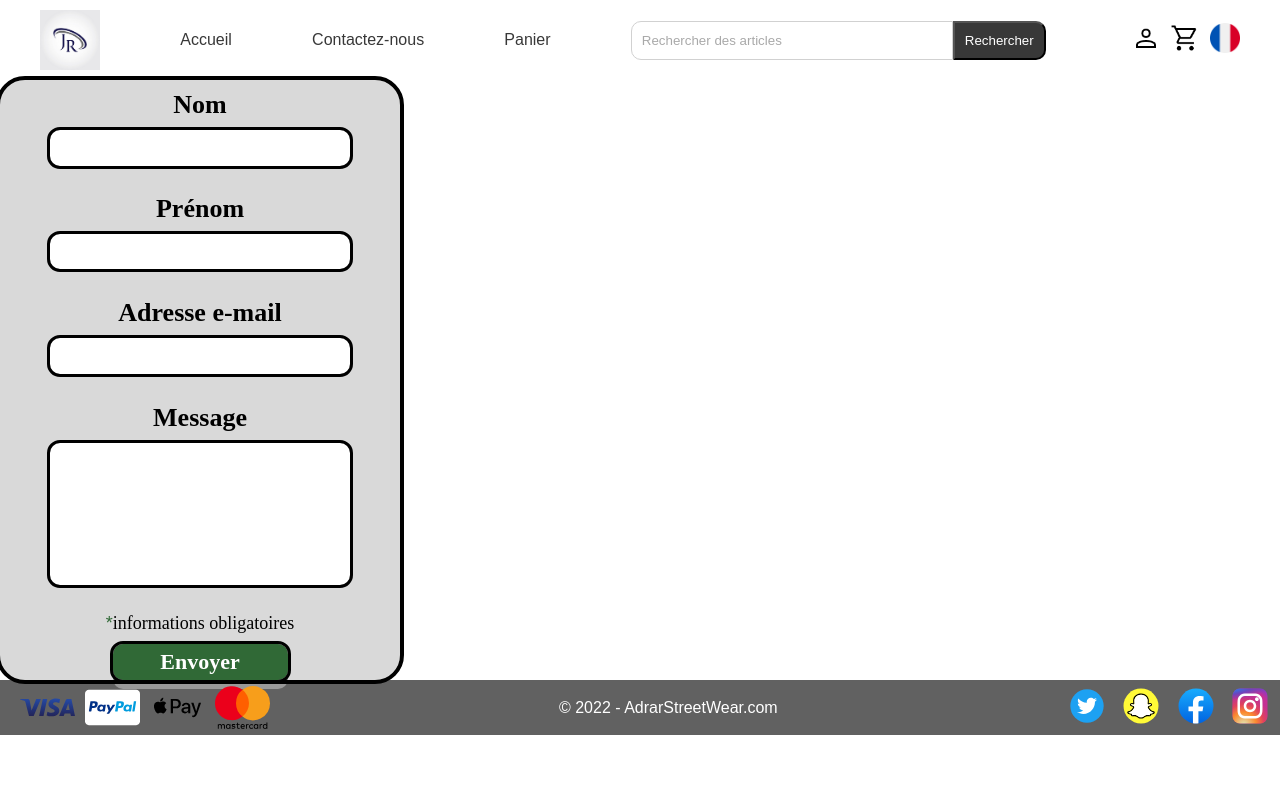
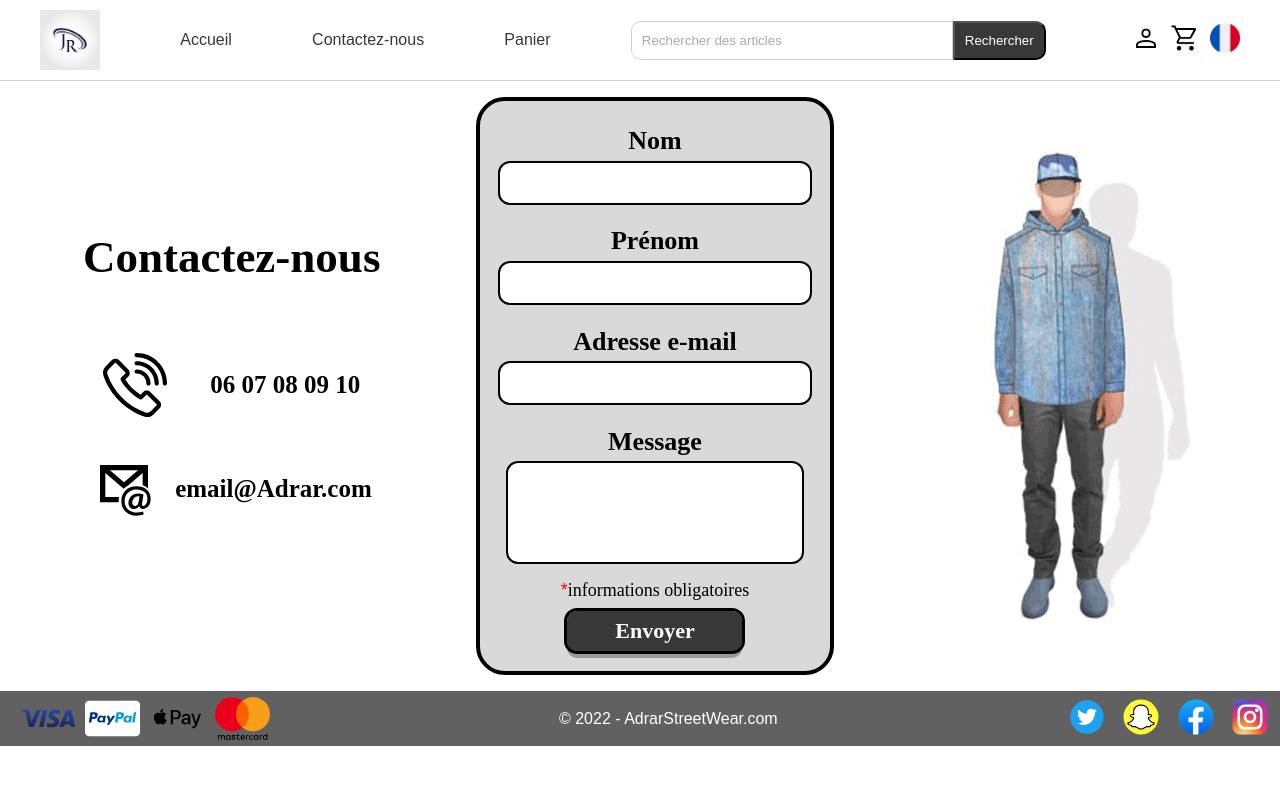
Before and after one commit to Jordyrta/structure_dev, a PHP site: page /formulaire.html in a window 1280 px wide. Shown: the top 785 px of the page. Run offline with PHP 8.4, Linux system fonts and the light colour scheme.

Commit message:
Ajout Contact

```diff
--- /dev/null
+++ b/3_Mon_Projet_Fil_Rouge/6_Front-end/AdrarStreetWear/contact.css
@@ -0,0 +1,204 @@
+* {
+    margin: 0;
+    font-family: "Jost", sans-serif;
+}
+
+/**************************     NavBar     **************************/
+
+.lien-accueil {
+    text-decoration: none;
+    color: #383838;
+}
+
+.nav {
+    padding: 10px 0px;
+    display: flex;
+    justify-content: space-around;
+    align-items: center;
+    background-color: white;
+    border-bottom: 1px solid #d1d1d1;
+}
+
+.JR-logo {
+    height: 60px;
+}
+
+.search {
+    display: flex;
+}
+
+.search-box {
+    width: 300px;
+    padding: 10px;
+    border-top-left-radius: 10px;
+    border-bottom-left-radius: 10px;
+    border: 1px solid #d1d1d1;
+    color: #a9a9a9;
+}
+
+.search-btn {
+    padding: 10px 10px;
+    border-top-right-radius: 10px;
+    border-bottom-right-radius: 10px;
+    cursor: pointer;
+    background: #383838;
+    color: #ffff;
+}
+
+.search-box::placeholder {
+    color: #a9a9a9;
+}
+
+.utilisateur img {
+    margin-left: 5px;
+    width: 30px;
+}
+
+
+/******* Formulaire *******/
+
+.section-formulaire {
+    display: flex;
+    justify-content: space-around;
+    align-items: center;
+    border: none;
+    margin: 20px 0;
+}
+
+.titre-contact {
+    font-family: "Jost";
+    font-size: 45px;
+    font-weight: 700;
+    margin-bottom: 50px;
+}
+
+.contact {
+    display: flex;
+    flex-direction: column;
+    align-items: center;
+    margin: 0px 65px;
+}
+
+.telephone {
+    display: flex;
+    align-items: center;
+    justify-content: space-around;
+    margin: 20px 0;
+    width: 300px;
+}
+
+.email {
+    display: flex;
+    align-items: center;
+    justify-content: space-around;
+    margin: 20px 0;
+    width: 300px;
+}
+
+.num {
+    font-family: "Jost";
+    font-size: 25px;
+    font-weight: 600;
+}
+
+.mail {
+    font-family: "Jost";
+    font-size: 25px;
+    font-weight: 600;
+}
+
+.form {
+    display: flex;
+    flex-direction: column;
+    align-items: center;
+    background-color: #d9d9d9;
+    border-radius: 25px;
+    outline: 4px solid #000000;
+    padding: 20px;
+}
+
+.textform {
+    outline: 2px solid #000000;
+    padding: 0;
+    border: none;
+    height: 40px;
+    border-radius: 10px;
+    text-align: center;
+    font-size: 24px;
+}
+
+.text {
+    font-family: "Jost";
+    font-size: 26px;
+    font-weight: 700;
+    text-align: center;
+    height: 32px;
+    width: 200px;
+    margin: 5px 0;
+}
+
+.message {
+    outline: 2px solid #000000;
+    border: none;
+    resize: none;
+    height: 95px;
+    width: 290px;
+    border-radius: 10px;
+    font-size: 24px;
+}
+
+.btn_envoyer {
+    font-family: "Jost";
+    font-size: 22px;
+    font-weight: 700;
+    text-align: center;
+    color: white;
+    width: 175px;
+    height: 40px;
+    background: #383838;
+    outline: 3px solid #000000;
+    border: none;
+    border-radius: 10px;
+    transition: all 0.2s ease-in-out;
+    box-shadow: 0 7px #999;
+    cursor: pointer;
+}
+
+.btn_envoyer:active {
+    box-shadow: 0 5px #666;
+    transform: translateY(4px);
+    transform: scale(0.9);
+}
+
+.etoile {
+    margin-bottom: 10px;
+    font-family: "Jost";
+    font-weight: 400;
+    font-size: 18px;
+}
+
+.star {
+    color: red;
+}
+
+/******* Vrai footer *******/
+
+.logo-reseaux {
+    height: 40px;
+    margin-right: 10px;
+}
+
+.footer-credit {
+    display: flex;
+    justify-content: space-between;
+    align-items: center;
+    flex-direction: row;
+    color: white;
+    background: #383838ca;
+}
+
+.logo-payement {
+    display: flex;
+    margin-left: 10px;
+    height: 55px;
+}
--- a/3_Mon_Projet_Fil_Rouge/6_Front-end/AdrarStreetWear/formulaire.html
+++ b/3_Mon_Projet_Fil_Rouge/6_Front-end/AdrarStreetWear/formulaire.html
@@ -4,14 +4,14 @@
     <meta charset="UTF-8">
     <meta http-equiv="X-UA-Compatible" content="IE=edge">
     <meta name="viewport" content="width=device-width, initial-scale=1.0">
-    <link rel="stylesheet" href="style.css">
+    <link rel="stylesheet" href="contact.css">
     <title>Document</title>
 </head>
 <body>
     <header>
         <nav>
           <div class="nav">
-            <img src="Image/jr_logo.jpg" class="JR-logo" alt="">
+            <img src="image/jr_logo.jpg" class="JR-logo" alt="">
 
             <a class="lien-accueil" href="accueil.html">Accueil</a>
             <a class="lien-accueil" href="formulaire.html">Contactez-nous</a>
@@ -23,15 +23,29 @@
             </div>
 
             <div>
-              <a class="utilisateur" href="#"><img src="Image/utilisateur.png" alt=""></a>
-              <a class="utilisateur" href="#"><img src="Image/panier.png" alt=""></a>
-              <a class="utilisateur"><img src="Image/france.png" alt=""></a>
+              <a class="utilisateur" href="#"><img src="image/utilisateur.png" alt=""></a>
+              <a class="utilisateur" href="#"><img src="image/panier.png" alt=""></a>
+              <a class="utilisateur"><img src="image/france.png" alt=""></a>
             </div>
           </div>
         </nav>
     </header>
 
-    <div class="div-formulaire">
+    <section class="section-formulaire">
+        <div class="contact">
+          <h2 class="titre-contact">Contactez-nous</h2>
+
+          <div class="telephone">
+            <img class="svg" src="image/telephone.svg" alt="">
+            <p class="num">06 07 08 09 10</p>
+          </div>
+
+          <div class="email">
+            <img class="svg" src="image/email.svg" alt="">
+            <p class="mail">email@Adrar.com</p>
+          </div>
+        </div>
+
         <form class="form" action="contact.php" method="POST">
           <p class="text">Nom</p>
           <input type="text" name="nom" class="textform">
@@ -48,15 +62,17 @@
           <p class="etoile"><span class="star">*</span>informations obligatoires</p>
           <input type="submit" value="Envoyer" class="btn_envoyer">
         </form>
-    </div>
+
+        <img src="image/teeshirt.gif" alt="">
+    </section>
 
     <footer>
         <div class="footer-credit">
             <div class="logo-payement">
-              <img src="Image/visa.svg" class="logo-payement" alt="">
-              <img src="Image/paypal.svg" class="logo-payement" alt="">
-              <img src="Image/apple-pay.svg" class="logo-payement" alt="">
-              <img src="Image/mastercard.svg" class="logo-payement" alt="">
+              <img src="image/visa.svg" class="logo-payement" alt="">
+              <img src="image/paypal.svg" class="logo-payement" alt="">
+              <img src="image/apple-pay.svg" class="logo-payement" alt="">
+              <img src="image/mastercard.svg" class="logo-payement" alt="">
             </div>
 
             <div class="credit">
@@ -64,10 +80,10 @@
             </div>
 
             <div class="footer-haut-droit">
-              <a href="https://twitter.com/Astrow_Boi"><img src="Image/twitter.svg" class="logo-reseaux" alt=""></a>
-              <a href=""><img src="Image/snapchat.svg" class="logo-reseaux" alt=""></a>
-              <a href=""><img src="Image/facebook.svg" class="logo-reseaux" alt=""></a>
-              <a href="https://www.instagram.com/jordy.rta/"><img src="Image/instagram.svg" class="logo-reseaux" alt=""></a>
+              <a href="https://twitter.com/Astrow_Boi"><img src="image/twitter.svg" class="logo-reseaux" alt=""></a>
+              <a href=""><img src="image/snapchat.svg" class="logo-reseaux" alt=""></a>
+              <a href=""><img src="image/facebook.svg" class="logo-reseaux" alt=""></a>
+              <a href="https://www.instagram.com/jordy.rta/"><img src="image/instagram.svg" class="logo-reseaux" alt=""></a>
             </div>
 
           </div>
```
Also changed, not shown: 3_Mon_Projet_Fil_Rouge/6_Front-end/AdrarStreetWear/style.css (+12 -0 lines), 3_Mon_Projet_Fil_Rouge/6_Front-end/AdrarStreetWear/image/email.svg (added), 3_Mon_Projet_Fil_Rouge/6_Front-end/AdrarStreetWear/image/fille.gif (added), 3_Mon_Projet_Fil_Rouge/6_Front-end/AdrarStreetWear/image/teeshirt.gif (added), 3_Mon_Projet_Fil_Rouge/6_Front-end/AdrarStreetWear/image/telephone.svg (added).
